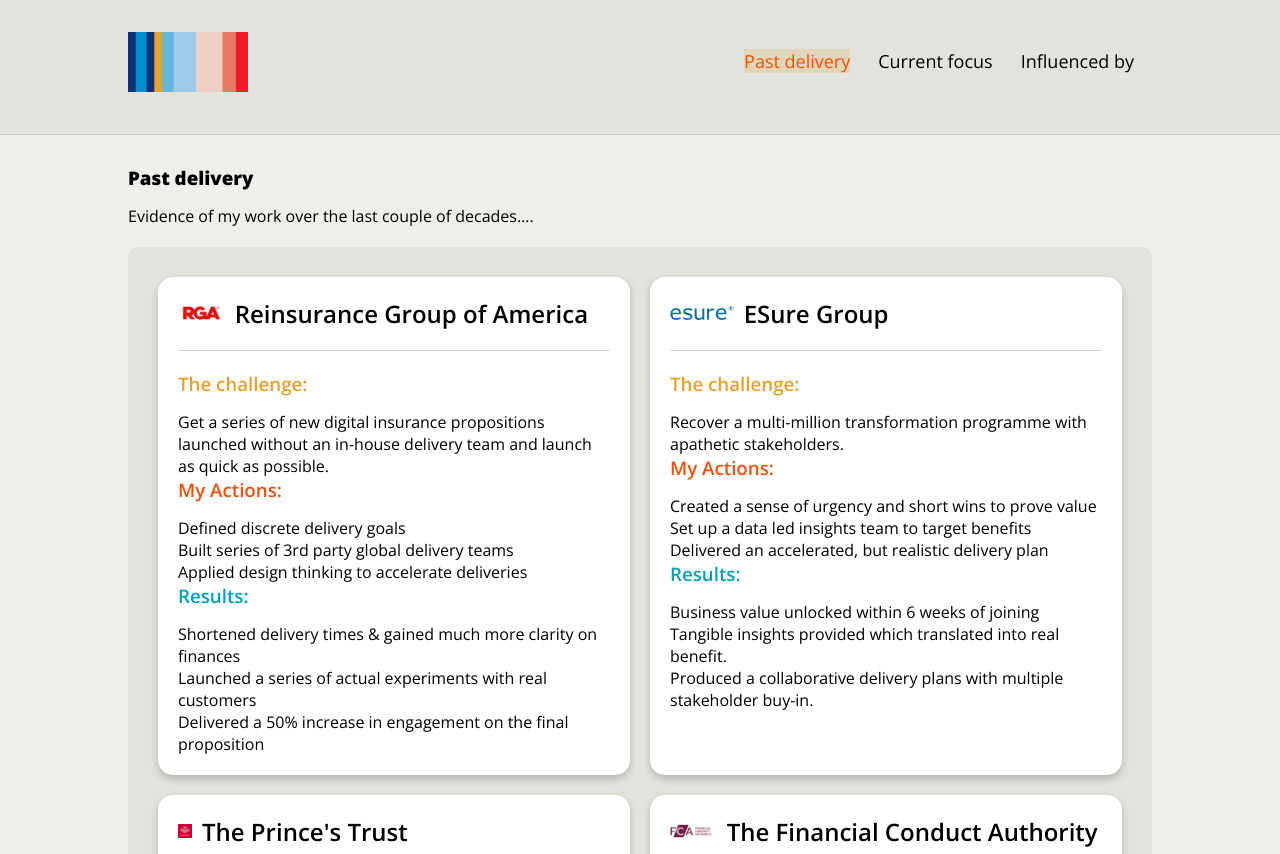
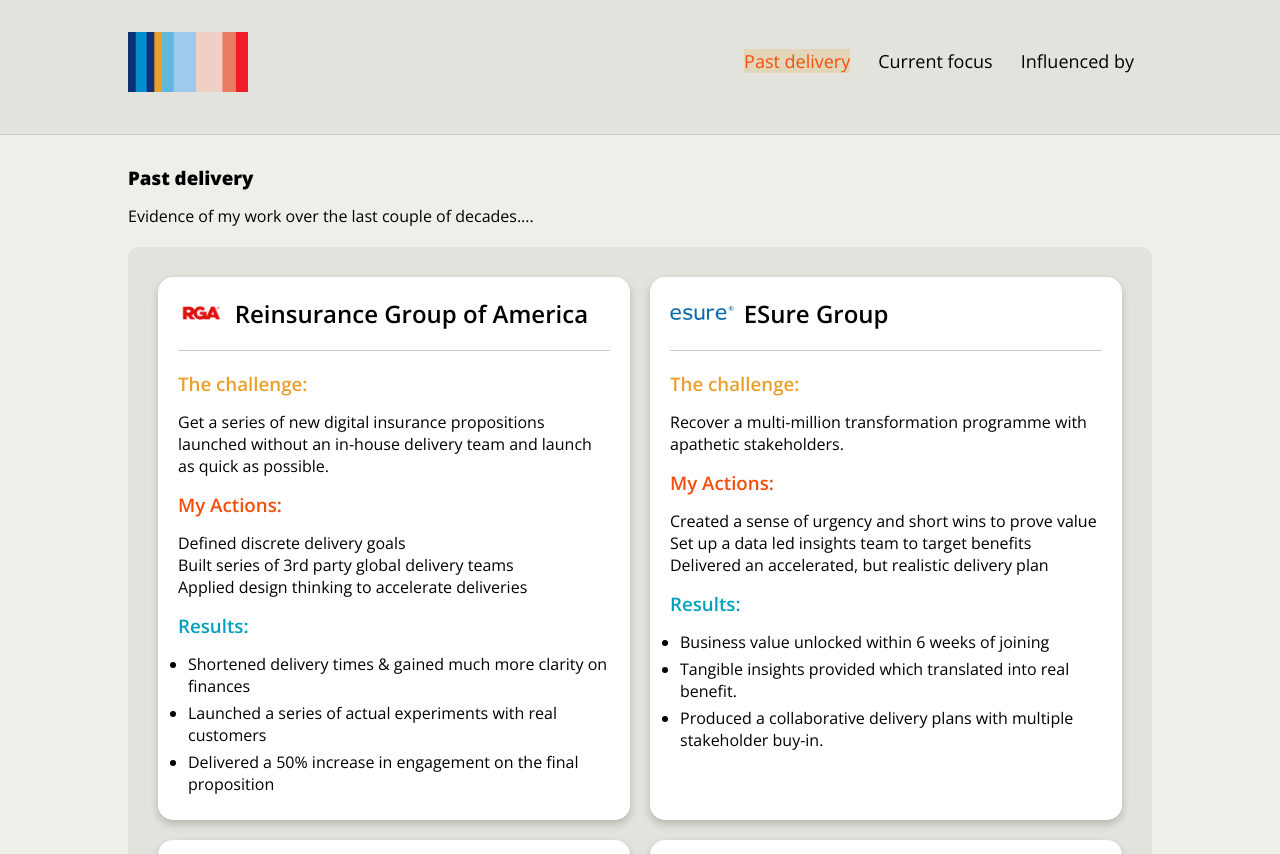
Before and after one commit to johndck/johndick-me-react-build, a React (Vite) app: page /Evidence in a window 1280 px wide. Shown: the top 854 px of the page. Built offline with nearby package versions, Linux system fonts and the light colour scheme.

Commit message:
updated styles and fixed scrolling

```diff
--- a/src/App.jsx
+++ b/src/App.jsx
@@ -5,12 +5,13 @@
 import Shaped from "./pages/shapedby";
 import Evidence from "./pages/deliveryevidence";
 import Navbar from "./components/navbar";
+import ScrollToTop from "./components/scrolltotop";
 
 function App() {
   return (
     <BrowserRouter>
       <Navbar />
-
+      <ScrollToTop />
       <Routes>
         <Route path="/" element={<Home />} />
         <Route path="/Evidence" element={<Evidence />} />
--- a/src/components/project.jsx
+++ b/src/components/project.jsx
@@ -23,9 +23,11 @@
       <h3>
         <span className="evidenceResults">Results: </span>
       </h3>
-      <p>{card.results[0]}</p>
-      <p>{card.results[1]}</p>
-      <p>{card.results[2]}</p>
+      <ul className="evidenceUL">
+        <li>{card.results[0]}</li>
+        {card.results[1] && <li>{card.results[1]}</li>}
+        {card.results[2] && <li>{card.results[2]}</li>}
+      </ul>
     </div>
   );
 }
--- /dev/null
+++ b/src/components/scrolltotop.jsx
@@ -0,0 +1,14 @@
+import { useEffect } from "react";
+import { useLocation } from "react-router-dom";
+
+const ScrollToTop = () => {
+  const { pathname } = useLocation();
+
+  useEffect(() => {
+    window.scrollTo(0, 0);
+  }, [pathname]);
+
+  return null;
+};
+
+export default ScrollToTop;
--- a/src/index.css
+++ b/src/index.css
@@ -384,6 +384,7 @@
 
 .evidenceCard h3 {
   margin-bottom: 15px;
+  margin-top: 15px;
 }
 
 .evidenceTop {
@@ -400,9 +401,9 @@
   margin-right: 10px;
 }
 
-/* end of evidence card styling */
-
-/*About me styling*/
+.evidenceUL li {
+  margin-bottom: 5px;
+}
 
 .aboutMeContentContainer {
   margin: 0 auto;
```
